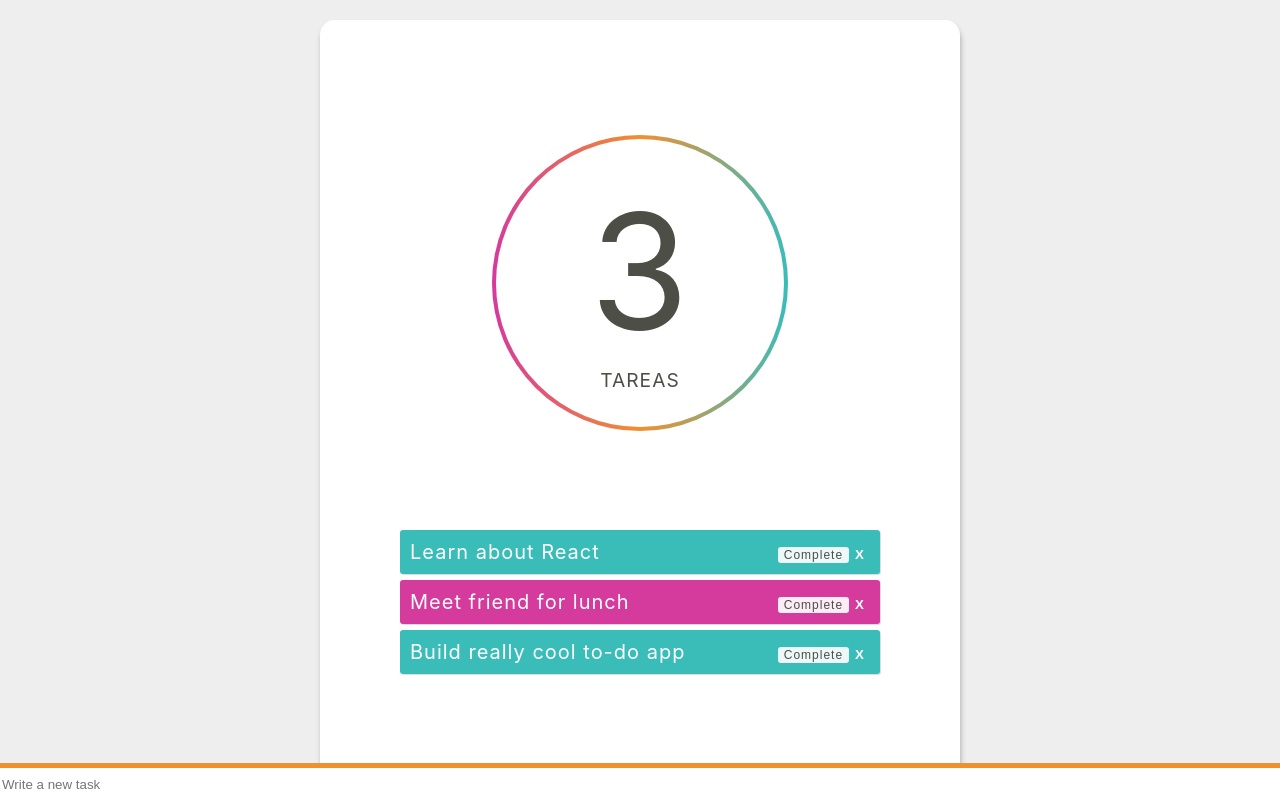
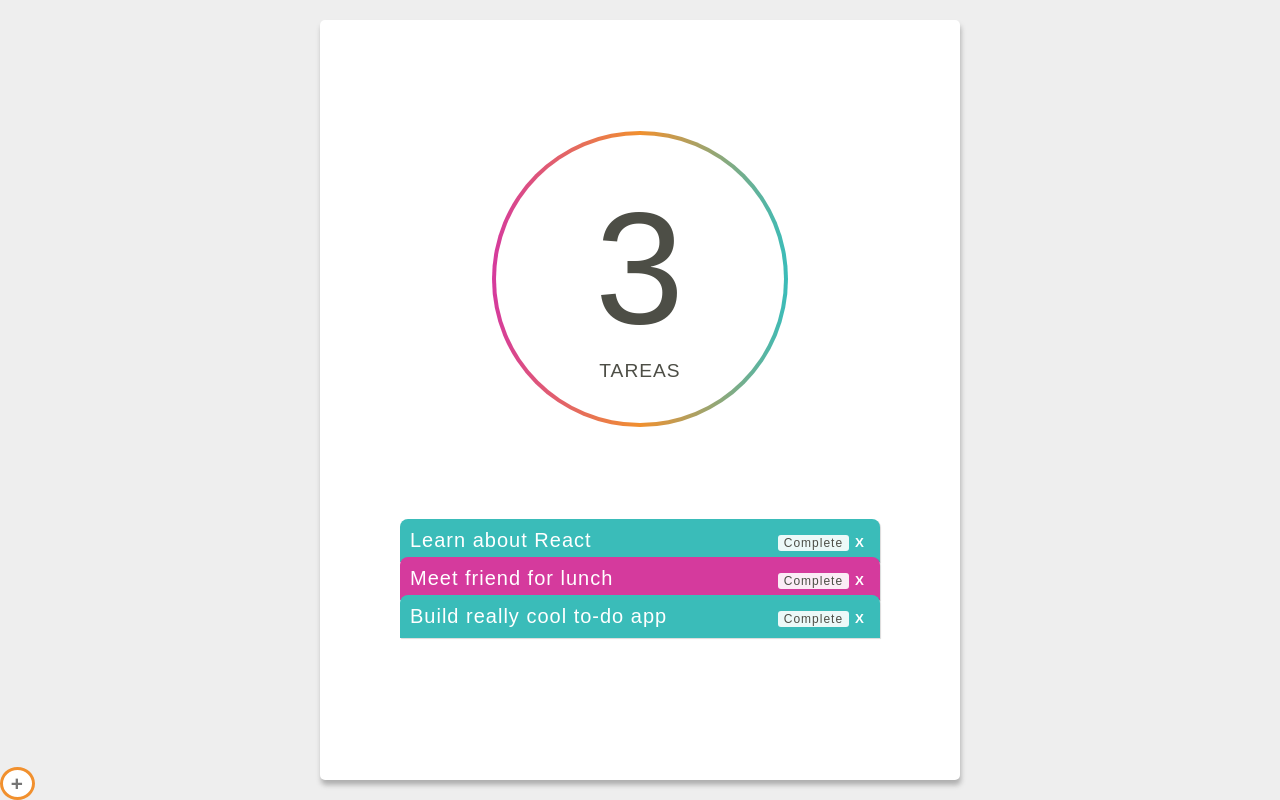
Before and after one commit to sorayav/react-hooks-todo-app, a React (Create React App) app: page / in a window 1280 px wide. Built offline with nearby package versions, Linux system fonts and the light colour scheme.

Commit message:
Add input transitions and general styling, also test timeout

```diff
--- a/src/App.js
+++ b/src/App.js
@@ -27,8 +27,15 @@ function App() {
   const completeTodo = index => {
     const newTodos = [...todos];
     newTodos[index].isComplete = true;
-    // newTodos.splice(index, 1);
+      // setTimeout((index) => {
+      //   newTodos.splice(index, 1);
+      // }, 1500);
     setTodos(newTodos);
+    const gradient = document.querySelector('.todo-gradient');
+    gradient.classList.add('rotate');
+    setTimeout(() => {
+      gradient.classList.remove('rotate');
+    }, 1000);
   }
 
   const removeTodo = index => {
@@ -40,8 +47,8 @@ function App() {
   return (
     <div className="App">
       {/* <div className="todo-app"> */}
-      <div className="todo-gradient">
-      <div className={`todo-counter ${todos.isComplete === true ? "green" : ""}`}>
+      <div className={`todo-gradient ${todos.isComplete ? "rotate" : ""}`}>
+      <div className={`todo-counter`}>
         <span className="todo-counter__number">{todos.length}</span> tareas
       </div>
       </div>
--- a/src/components/Todo.js
+++ b/src/components/Todo.js
@@ -2,13 +2,16 @@ import React, { useState } from 'react';
 
 function Todo ({ todo, index, completeTodo, removeTodo }) {
   const [colors, setColors] = useState(["red", "yellow", "blue", "green", "purple", "pink"]);
-
   const color = colors[Math.floor(Math.random() * colors.length)];
 
+  // const bgColor = () => {
+  //   setColors(color);
+  // }
+
   return (
-    <div className={`todo ${todo.isComplete ? "green" : ""}`} style={{ textDecoration: todo.isComplete ? "line-through" : "", backgroundColor: todo.isComplete ? "rgb(58, 188, 127)" : "" }}>{todo.text}
+    <div className={`todo ${todo.isComplete ? "green" : ""}`} style={{ textDecoration: todo.isComplete ? "line-through" : "", backgroundColor: todo.isComplete ? "rgb(58, 188, 97)" : "", boxShadow: todo.isComplete ? `inset 0px 1px 3px green` : "" }}>{todo.text}
 
-      <div>
+      <div className="todo-btns">
         <button className="btn-complete" onClick={() => completeTodo(index)}>Complete</button>
         <button className="btn-remove" onClick={() => removeTodo(index)}>X</button>
       </div>
--- a/src/components/TodoForm.js
+++ b/src/components/TodoForm.js
@@ -16,7 +16,7 @@ function TodoForm ({ addTodo }) {
         type="text"
         className="input"
         value={value}
-        placeholder="Write a new task"
+        placeholder=" +  Write a new task"
         onChange={ev => setValue(ev.target.value)}
       />
     </form>
--- a/src/styles/App.css
+++ b/src/styles/App.css
@@ -12,6 +12,7 @@ body {
   box-sizing: border-box;
   color: var(--mainGray);
   background: var(--clearGray);
+  font-family: Arial, Helvetica, sans-serif;
 }
 
 .App {
@@ -26,35 +27,39 @@ body {
   overflow: scroll;
   letter-spacing: 1px;
 }
-
-/* .todo-app {
-  max-height: 90%;
+/*
+.todo-app {
+  max-height: 90vh;
   width: 100%;
-  margin: 0;
+  margin-bottom:5rem;
   overflow: scroll;
 } */
 
 .todo-list {
-  /* background: var(--mainYellow); */
   border-radius: 4px;
-  padding: 5px;
-  width: 95%;
-  margin: 30px 0s;
+  /* padding: 5px;*/
+  width: 100%;
+  /* margin: 50rem 0s; */
+  margin-bottom: 3.5rem;
 }
 
 .todo {
   /* background: var(--mainPink); */
   color: white;
   box-shadow: 1px 1px 1px rgba(0, 0, 0, 0.15);
-  padding: 5px 10px;
-  font-size: 12px;
-  margin-bottom: 6px;
-  border-radius: 3px;
+  padding: 15px 10px;
+  font-size: 13px;
+  margin-bottom: -5px;
+  border-top-left-radius: 8px;
+  border-top-right-radius: 8px;
   display: flex;
   align-items: center;
   justify-content: space-between;
-  word-break: break-all;
-  white-space: wrap;
+  /* word-break: break-all;
+  white-space: wrap; */
+  box-sizing: border-box;
+  position: relative;
+  border: inn
 }
 
 .todo:nth-child(2n) {
@@ -65,6 +70,23 @@ body {
   background: var(--mainBlue);
 }
 
+.btn-complete {
+  margin-left: 8px;
+  background-color: rgba(255, 255, 255, 0.904);
+  color: var(--mainGray);
+  border-radius: 3px;
+  border: none;
+  font-size: 12px;
+  letter-spacing: 1px;
+}
+
+.btn-remove {
+  background-color: transparent;
+  border: none;
+  color: white;
+  font-weight: bold;
+}
+
 form {
   position: fixed;
   bottom: 0;
@@ -72,19 +94,34 @@ form {
 }
 
 input {
-  width: 100%;
-  height: 30px;
+  width: 25px;
+  height: 25px;
+  border-radius: 50%;
   margin: 0;
   border: none;
-  border-top: 5px solid var(--mainOrange);
+  border: 3px solid var(--mainOrange);
   text-rendering: optimizeLegibility;
   transition: height .2s cubic-bezier(0.6, -0.28, 0.735, 0.045);
+  font-weight: bold;
+  font-size: 1.3rem;
+  cursor: pointer;
 }
 
+/* input::placeholder {
+  color: black;
+} */
+
 input:focus {
+  font-size: 1rem;
+  font-weight: normal;
+  border-radius: 0%;
+  width: 100%;
   outline: none;
   height: 40px;
   transition: height .2s cubic-bezier(0.6, -0.28, 0.735, 0.045);
+  color: inherit;
+  border: none;
+  border-top: 5px solid var(--mainOrange);
 }
 
 .todo-gradient {
@@ -97,6 +134,24 @@ input:focus {
   width:18.5rem;
   height:18.5rem;
   margin: 20px 0;
+}
+.rotate {
+  animation: rotate 0.5s ease-in-out;
+}
+
+@keyframes rotate {
+  0% {
+    background: linear-gradient(to left, var(--mainBlue), var(--mainOrange), var(--mainPink));
+  }
+  50% {
+    background: linear-gradient(to left, var(--mainPink), var(--mainBlue), var(--mainOrange));
+  }
+  75% {
+    background: linear-gradient(to left, var(--mainOrange), var(--mainPink), var(--mainBlue));
+  }
+  100% {
+    background: linear-gradient(to left, var(--mainBlue), var(--mainOrange), var(--mainPink))
+  }
 }
 
 .todo-counter {
@@ -116,23 +171,7 @@ input:focus {
 
 .todo-counter__number {
   font-size: 10rem;
-}
-
-.btn-complete {
-  margin-left: 8px;
-  background-color: rgba(255, 255, 255, 0.904);
-  color: var(--mainGray);
-  border-radius: 3px;
-  border: none;
-  font-size: 12px;
-  letter-spacing: 1px;
-}
-
-.btn-remove {
-  background-color: transparent;
-  border: none;
-  color: white;
-  font-weight: bold;
+  font-weight: lighter;
 }
 
 .btn-remove:focus, .btn-complete:focus {
@@ -150,7 +189,7 @@ input:focus {
   .App {
     max-width: 40rem;
     min-height: 90vh;
-    border-radius: 15px;
+    border-radius: 5px;
     padding: 20px 0;
     box-shadow: 1px 5px 5px rgba(83, 83, 83, 0.4);
     background: #fff;
```
